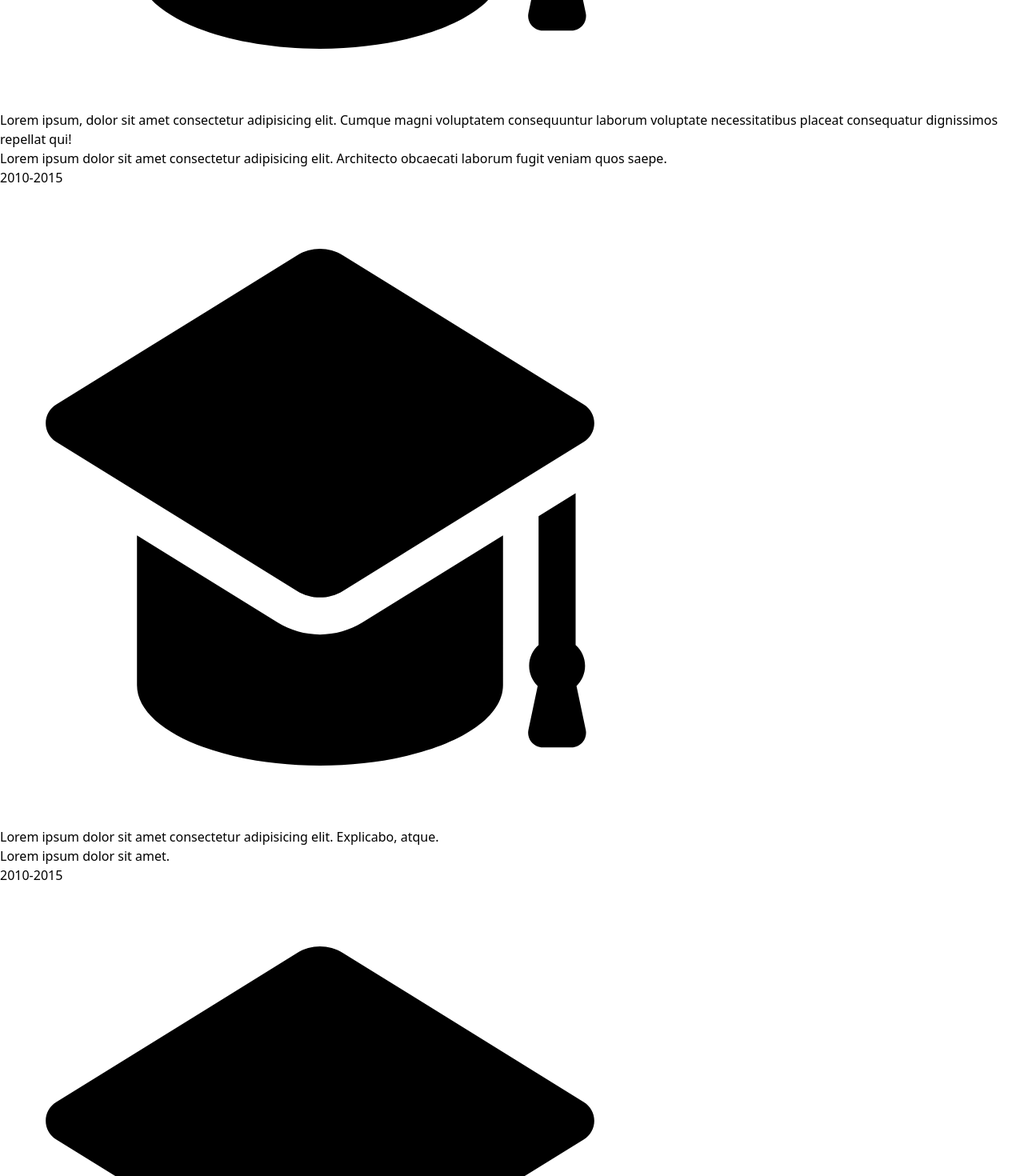
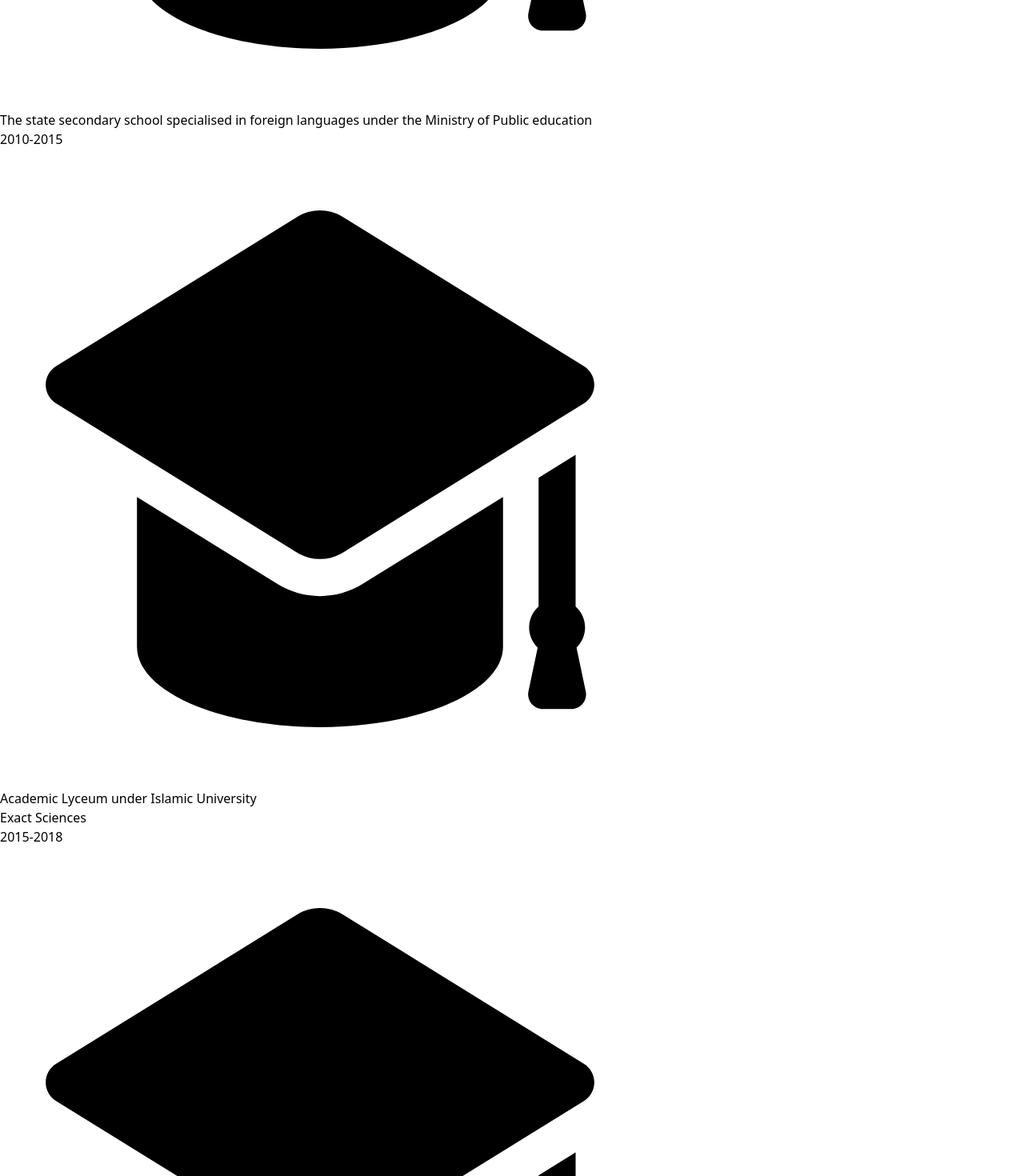
Before and after one commit to sherzod555/cv-portfolio, a React (Vite) app: page / in a window 1280 px wide. Shown: the part 6420-7890 px from the top of the page at 80% size. Built offline with nearby package versions, Linux system fonts and the light colour scheme.

Commit message:
mockdata added

```diff
--- a/src/components/education/education.tsx
+++ b/src/components/education/education.tsx
@@ -1,6 +1,48 @@
 import EduListDots from "../../assets/eduhat.svg"
 
 export const Education = () => {
+
+    const mockDataEdu = [
+        {
+          UniverName: "The state secondary school specialised in foreign languages under the Ministry of Public education",
+          date: "2010-2015",
+        },
+        {
+          UniverName: "Academic Lyceum under Islamic University",
+          FacultyName: "Exact Sciences",
+          date: "2015-2018",
+        },
+        {
+          UniverName: "Course in Pre-Foundation Studies at WIUT",
+          FacultyName: "Basics of English for Academic Purposes",
+          date: "2016-2018",
+        },
+        {
+          UniverName: "Course in Pre-Foundation Studies at WIUT",
+          FacultyName: "Basics of Quantitative Skills",
+          date: "2017-2018",
+        },
+        {
+          UniverName: "Westminster International University in Tashkent",
+          FacultyName: "Certificate in International Foundation Studies (CIFS)",
+          date: "2018-2019",
+        },
+        {
+          UniverName: "Westminster International University in Tashkent",
+          FacultyName: "Business Information Systems",
+          date: "2019-2024",
+        },
+        {
+          UniverName: "Najot Ta'lim",
+          FacultyName: "Frontend ReactJS (Standard)",
+          date: "2022-2023",
+        },
+        {
+          UniverName: "Bobir Akilkhanov tech academy",
+          FacultyName: "CGI - Motion Design",
+          date: "2024-Present",
+        },
+      ];
     return (
         <>
             <main className="bg-blue-100">
@@ -14,113 +56,18 @@ export const Education = () => {
 
                         <div className="flex flex-col">
 
-                            {/* should be mapped from here */}
-                            <div className="flex items-start justify-between text-xl py-10 border-gray-400 border-b-2">
-
-                                <div className="flex items-start gap-x-4">
-                                    <img className="h-7" src={EduListDots} alt="list-dots" />
-                                    <div className="max-w-[1000px]">
-                                        <p className="">
-                                            Lorem ipsum, dolor sit amet consectetur adipisicing elit. Cumque magni voluptatem consequuntur laborum voluptate necessitatibus placeat consequatur dignissimos repellat qui!
-                                        </p>
-                                        <p className="text-base text-gray-500">
-                                            Lorem ipsum dolor sit amet consectetur adipisicing elit. Architecto obcaecati laborum fugit veniam quos saepe.
-                                        </p>
+                            {mockDataEdu.map((data, index) => (
+                                <div key={index} className="flex items-start justify-between text-xl py-7 border-gray-400 border-b-2">
+                                    <div className="flex items-start gap-x-4">
+                                        <img className="h-7" src={EduListDots} alt="list-dots" />
+                                        <div className="max-w-[1000px]">
+                                            <p>{data.UniverName}</p>
+                                            <p className="text-base text-gray-500 pt-1">{data.FacultyName}</p>
+                                        </div>
                                     </div>
+                                    <p>{data.date}</p>
                                 </div>
-                                <p>
-                                    2010-2015
-                                </p>
-                            </div>
-
-                            <div className="flex items-start justify-between text-xl py-10 border-gray-400 border-b-2">
-
-                                <div className="flex items-start gap-x-4">
-                                    <img className="h-7" src={EduListDots} alt="list-dots" />
-                                    <div className="max-w-[1000px]">
-                                        <p className="">
-                                            Lorem ipsum dolor sit amet consectetur adipisicing elit. Explicabo, atque.                                        </p>
-                                        <p className="text-base text-gray-500">
-                                            Lorem ipsum dolor sit amet.
-                                        </p>
-                                    </div>
-                                </div>
-                                <p>
-                                    2010-2015
-                                </p>
-                            </div>
-
-                            <div className="flex items-start justify-between text-xl py-10 border-gray-400 border-b-2">
-
-                                <div className="flex items-start gap-x-4">
-                                    <img className="h-7" src={EduListDots} alt="list-dots" />
-                                    <div className="max-w-[1000px]">
-                                        <p className="">
-                                            Lorem ipsum, dolor sit amet consectetur adipisicing elit. Cumque magni voluptatem consequuntur laborum voluptate necessitatibus placeat consequatur dignissimos repellat qui!
-                                        </p>
-                                        <p className="text-base text-gray-500">
-                                            Lorem ipsum dolor sit amet consectetur adipisicing elit. Architecto obcaecati laborum fugit veniam quos saepe.
-                                        </p>
-                                    </div>
-                                </div>
-                                <p>
-                                    2010-2015
-                                </p>
-                            </div>
-
-                            <div className="flex items-start justify-between text-xl py-10 border-gray-400 border-b-2">
-
-                                <div className="flex items-start gap-x-4">
-                                    <img className="h-7" src={EduListDots} alt="list-dots" />
-                                    <div className="max-w-[1000px]">
-                                        <p className="">
-                                            Lorem ipsum dolor sit amet, consectetur adipisicing elit. Omnis odit blanditiis ipsum saepe voluptatibus at eius quis iste quas numquam! Voluptatum dolorem perspiciatis magnam deserunt ea exercitationem, suscipit nemo et!
-                                        </p>
-                                        <p className="text-base text-gray-500">
-                                            Lorem ipsum dolor sit amet consectetur adipisicing elit. Architecto obcaecati laborum fugit veniam quos saepe.
-                                        </p>
-                                    </div>
-                                </div>
-                                <p>
-                                    2010-present
-                                </p>
-                            </div>
-
-                            <div className="flex items-start justify-between text-xl py-10 border-gray-400 border-b-2">
-
-                                <div className="flex items-start gap-x-4">
-                                    <img className="h-7" src={EduListDots} alt="list-dots" />
-                                    <div className="max-w-[1000px]">
-                                        <p className="">
-                                            Lorem ipsum, dolor sit amet consectetur adipisicing elit. Cumque magni voluptatem consequuntur laborum voluptate necessitatibus placeat consequatur dignissimos repellat qui!
-                                        </p>
-                                        <p className="text-base text-gray-500">
-                                            Lorem ipsum dolor sit amet consectetur adipisicing elit. Architecto obcaecati laborum fugit veniam quos saepe.
-                                        </p>
-                                    </div>
-                                </div>
-                                <p>
-                                    2010-2015
-                                </p>
-                            </div>
-
-                            <div className="flex items-start justify-between text-xl py-10 border-gray-400 border-b-2">
-
-                                <div className="flex items-start gap-x-4">
-                                    <img className="h-7" src={EduListDots} alt="list-dots" />
-                                    <div className="max-w-[1000px]">
-                                        <p className="">
-                                            Lorem, ipsum dolor sit amet consectetur adipisicing elit. Necessitatibus doloribus saepe tempore quo sapiente ratione.
-                                        </p>
-                                        <p className="text-base text-gray-500">
-                                            Lorem ipsum dolor sit amet consectetur adipisicing elit. Natus, quibusdam, culpa quasi eaque excepturi nemo pariatur reiciendis, molestias aliquid voluptatibus mollitia illo minima expedita temporibus?                                        </p>
-                                    </div>
-                                </div>
-                                <p>
-                                    2010-2015
-                                </p>
-                            </div>
-                            {/* should be mapped till here */}
+                            ))}
                         </div>
 
                     </div>
```
Also changed, not shown: src/components/footer/footer.tsx (+63 -9 lines), src/mockData.jsx (added, +92 -0 lines), src/mockData.js (deleted).
